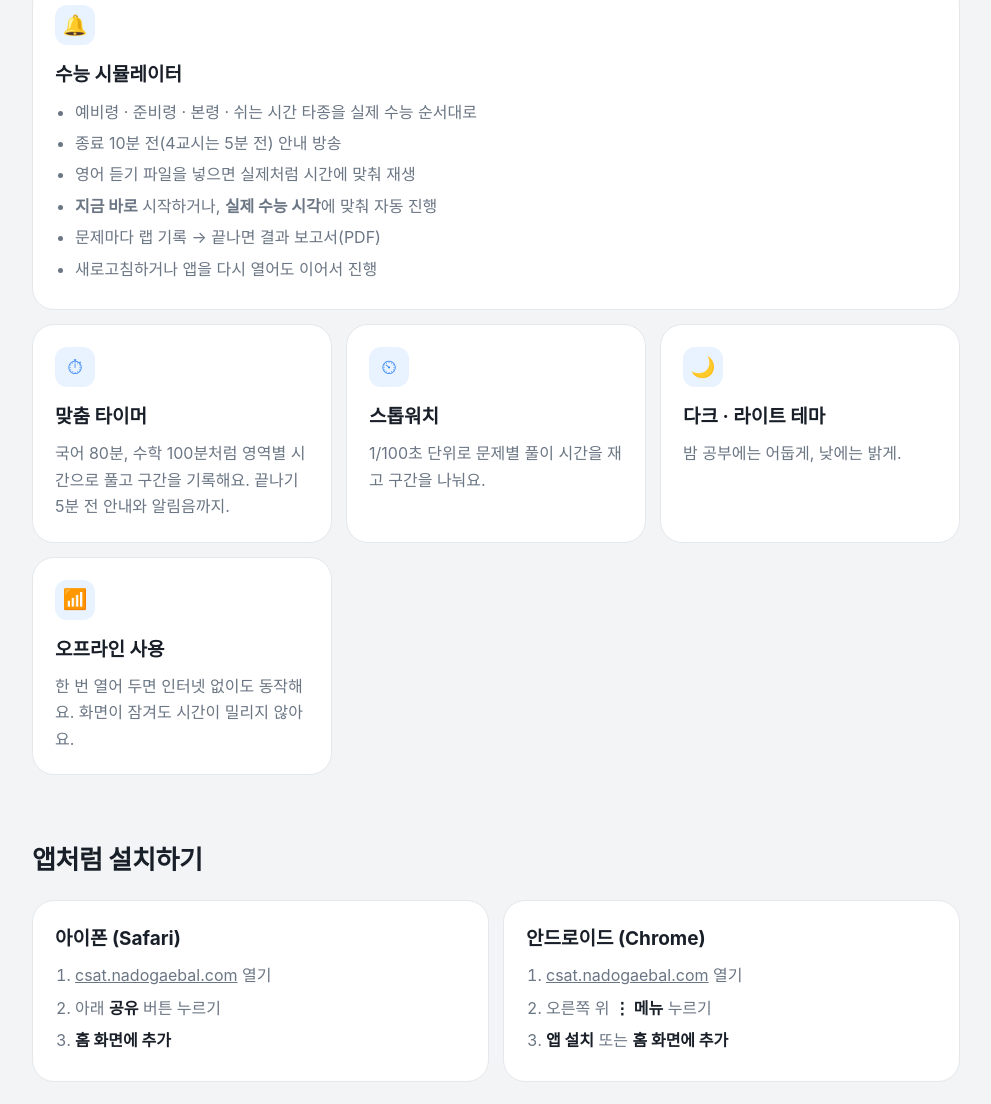
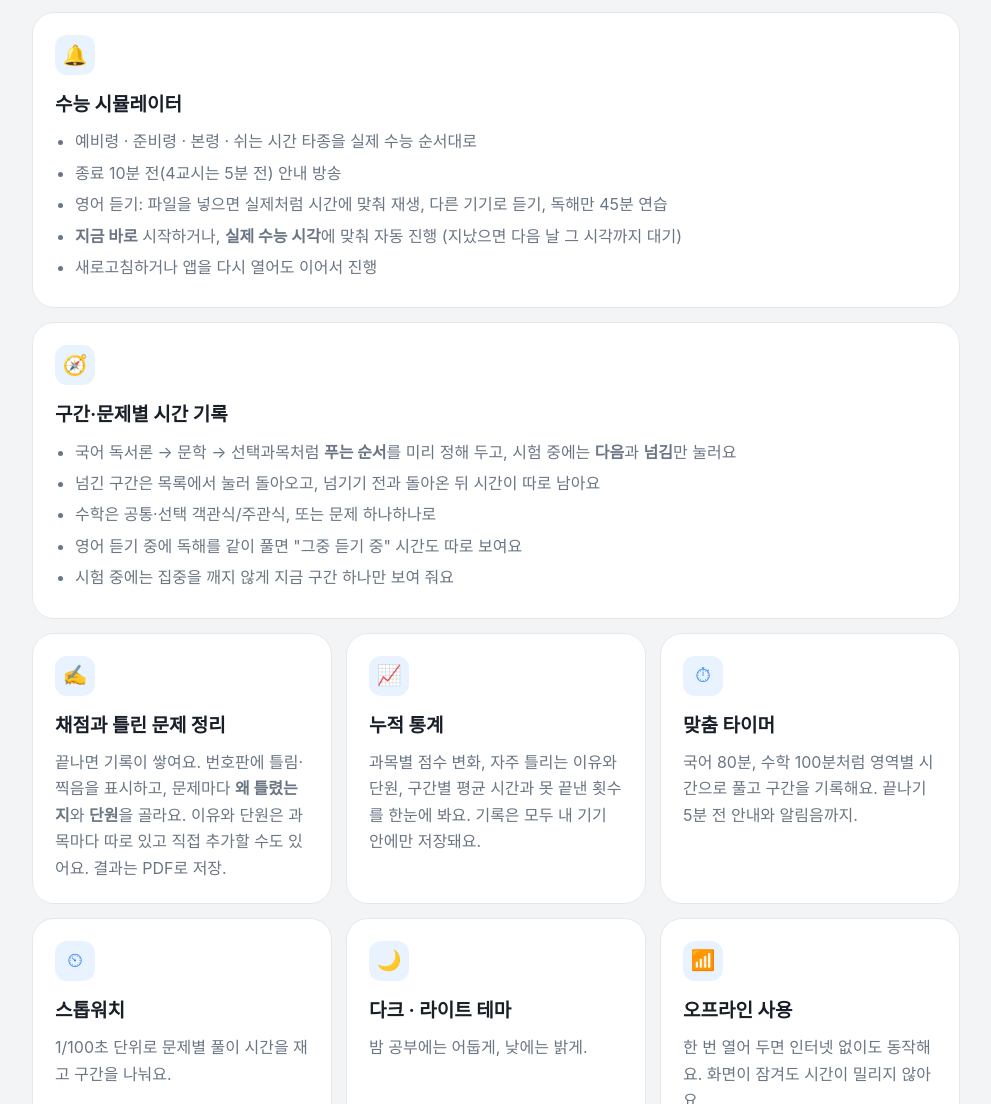
Before and after one commit to rkd-xowns/rkd-xowns.github.io, a plain HTML site: page csat/index.html in a window 1280 px wide. Shown: the part 1351-2455 px from the top of the page, without its empty margins (144-1135 px from the left). Drawn offline with Linux system fonts and the light colour scheme; a web font is replaced by a local one.

Commit message:
수능시계 소개: 구간별 시간 기록, 채점·틀린 문제 정리, 누적 통계 추가와 스크린샷 교체

```diff
--- a/csat/index.html
+++ b/csat/index.html
@@ -4,12 +4,12 @@
 <meta charset="utf-8">
 <meta name="viewport" content="width=device-width, initial-scale=1, viewport-fit=cover">
 <title>수능시계 — 실제 수능처럼 연습하는 시뮬레이터</title>
-<meta name="description" content="실제 수능 시간표와 타종 그대로 모의고사를 연습하는 무료 웹앱. 수능 시뮬레이터, 맞춤 타이머, 스톱워치. 설치 없이 브라우저에서.">
+<meta name="description" content="실제 수능 시간표와 타종 그대로 모의고사를 연습하고, 구간별 시간·채점·틀린 이유를 쌓아 누적 통계로 보는 무료 웹앱. 설치 없이 브라우저에서.">
 <meta name="theme-color" content="#f2f4f6" media="(prefers-color-scheme: light)">
 <meta name="theme-color" content="#101013" media="(prefers-color-scheme: dark)">
 <meta property="og:type" content="website">
 <meta property="og:title" content="수능시계 — 실제 수능처럼 연습하는 시뮬레이터">
-<meta property="og:description" content="실제 수능 시간표와 타종 그대로. 시뮬레이터 · 타이머 · 스톱워치">
+<meta property="og:description" content="실제 수능 시간표와 타종 그대로. 구간별 시간 · 채점 · 누적 통계">
 <meta property="og:image" content="https://nadogaebal.com/assets/csat/og.png?v=2">
 <meta property="og:url" content="https://nadogaebal.com/csat/">
 <meta name="twitter:card" content="summary_large_image">
@@ -93,7 +93,7 @@
     <div>
       <div class="brand"><img src="/assets/csat/icon.png?v=2" alt="" width="52" height="52">수능시계</div>
       <h1>실제 수능처럼,<br><em>시간표와 타종</em> 그대로</h1>
-      <p>예비령부터 종료령까지 실제 수능과 똑같이 흘러가는 모의고사 시뮬레이터. 설치 없이 브라우저에서 바로 써요.</p>
+      <p>예비령부터 종료령까지 실제 수능과 똑같이 흘러가는 모의고사 시뮬레이터. 구간마다 쓴 시간과 틀린 이유를 쌓아서, 어디서 시간을 잃고 무엇을 자주 틀리는지 보여 줘요.</p>
       <div class="cta">
         <a class="btn" href="https://csat.nadogaebal.com">무료로 시작하기</a>
         <span class="sub">회원가입 없음 · 오프라인에서도 동작</span>
@@ -107,7 +107,10 @@
   </section>
 
   <div class="shots" aria-label="앱 화면">
-    <figure><img src="/assets/csat/menu.webp" alt="수능까지 남은 날짜와 메뉴가 보이는 첫 화면" loading="lazy"><figcaption>D-day와 메뉴</figcaption></figure>
+    <figure><img src="/assets/csat/menu.webp?v=3" alt="수능까지 남은 날짜와 메뉴가 보이는 첫 화면" loading="lazy"><figcaption>D-day와 메뉴</figcaption></figure>
+    <figure><img src="/assets/csat/simulator-unit.webp?v=3" alt="수학 시험 중 지금 푸는 구간과 다음·넘김 버튼이 보이는 시뮬레이터" loading="lazy"><figcaption>구간별 시간 기록</figcaption></figure>
+    <figure><img src="/assets/csat/record.webp?v=3" alt="채점 번호판과 틀린 문제마다 이유와 단원을 고르는 기록 화면" loading="lazy"><figcaption>채점과 틀린 문제 정리</figcaption></figure>
+    <figure><img src="/assets/csat/stats.webp?v=3" alt="수학 점수 변화 그래프와 자주 틀리는 이유가 보이는 누적 통계" loading="lazy"><figcaption>누적 통계</figcaption></figure>
     <figure><img src="/assets/csat/simulator.webp" alt="1교시 예비령이 진행 중인 시뮬레이터 화면 (다크 모드)" loading="lazy"><figcaption>수능 시뮬레이터 (다크 모드)</figcaption></figure>
     <figure><img src="/assets/csat/timer.webp" alt="국어 80분이 설정된 맞춤 타이머" loading="lazy"><figcaption>맞춤 타이머</figcaption></figure>
   </div>
@@ -120,11 +123,31 @@
       <ul>
         <li>예비령 · 준비령 · 본령 · 쉬는 시간 타종을 실제 수능 순서대로</li>
         <li>종료 10분 전(4교시는 5분 전) 안내 방송</li>
-        <li>영어 듣기 파일을 넣으면 실제처럼 시간에 맞춰 재생</li>
-        <li><b>지금 바로</b> 시작하거나, <b>실제 수능 시각</b>에 맞춰 자동 진행</li>
-        <li>문제마다 랩 기록 → 끝나면 결과 보고서(PDF)</li>
+        <li>영어 듣기: 파일을 넣으면 실제처럼 시간에 맞춰 재생, 다른 기기로 듣기, 독해만 45분 연습</li>
+        <li><b>지금 바로</b> 시작하거나, <b>실제 수능 시각</b>에 맞춰 자동 진행 (지났으면 다음 날 그 시각까지 대기)</li>
         <li>새로고침하거나 앱을 다시 열어도 이어서 진행</li>
       </ul>
+    </div>
+    <div class="card wide">
+      <div class="ic">🧭</div>
+      <h3>구간·문제별 시간 기록</h3>
+      <ul>
+        <li>국어 독서론 → 문학 → 선택과목처럼 <b>푸는 순서</b>를 미리 정해 두고, 시험 중에는 <b>다음</b>과 <b>넘김</b>만 눌러요</li>
+        <li>넘긴 구간은 목록에서 눌러 돌아오고, 넘기기 전과 돌아온 뒤 시간이 따로 남아요</li>
+        <li>수학은 공통·선택 객관식/주관식, 또는 문제 하나하나로</li>
+        <li>영어 듣기 중에 독해를 같이 풀면 "그중 듣기 중" 시간도 따로 보여요</li>
+        <li>시험 중에는 집중을 깨지 않게 지금 구간 하나만 보여 줘요</li>
+      </ul>
+    </div>
+    <div class="card">
+      <div class="ic">✍️</div>
+      <h3>채점과 틀린 문제 정리</h3>
+      <p>끝나면 기록이 쌓여요. 번호판에 틀림·찍음을 표시하고, 문제마다 <b>왜 틀렸는지</b>와 <b>단원</b>을 골라요. 이유와 단원은 과목마다 따로 있고 직접 추가할 수도 있어요. 결과는 PDF로 저장.</p>
+    </div>
+    <div class="card">
+      <div class="ic">📈</div>
+      <h3>누적 통계</h3>
+      <p>과목별 점수 변화, 자주 틀리는 이유와 단원, 구간별 평균 시간과 못 끝낸 횟수를 한눈에 봐요. 기록은 모두 내 기기 안에만 저장돼요.</p>
     </div>
     <div class="card">
       <div class="ic">⏱</div>
```
Also changed, not shown: assets/csat/menu.webp, assets/csat/record.webp (added), assets/csat/simulator-unit.webp (added), assets/csat/stats.webp (added).
